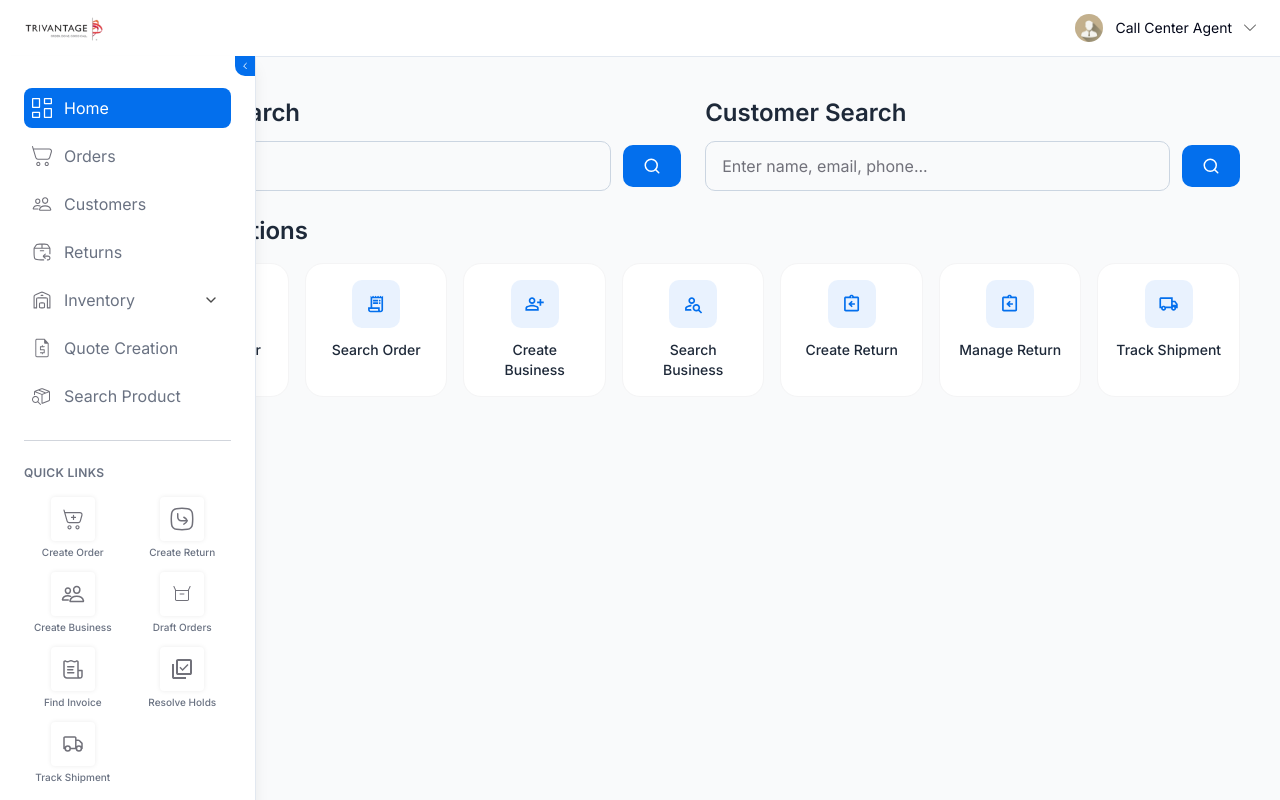
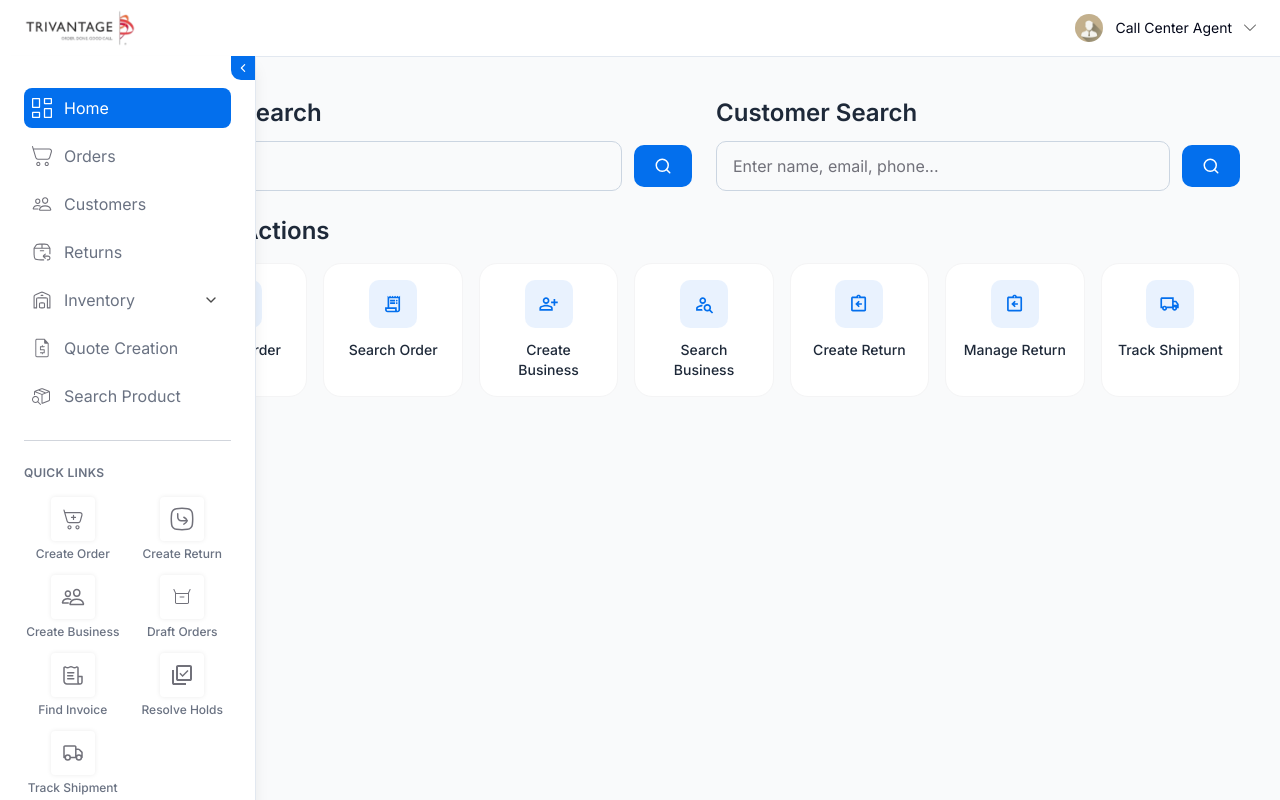
Before and after one commit to Annurag-24/glen_raven_web, a React (Vite) app: page / in a window 1280 px wide. Both pictures are taken after a click on the button 95 px from the left and 67 px from the top of the page. Built offline with nearby package versions, Linux system fonts and the light colour scheme.

Commit message:
feat: update Header and LeftSidebar components for improved layout and functionality

```diff
--- a/src/components/Header.tsx
+++ b/src/components/Header.tsx
@@ -7,7 +7,7 @@ const Header = () => {
     <div className="px-6 py-2 bg-white border-b border-slate-200 inline-flex flex-col justify-start items-center gap-2">
       <div className="self-stretch h-10 inline-flex justify-between items-center">
         <div className="w-[703.50px] flex justify-start items-center gap-3">
-          <Link to="/" className="w-20 h-6 relative">
+          <Link to="/" className="w-28 relative">
             <img src="/logo.png" alt="Trivantage Logo" />
           </Link>
         </div>
--- a/src/components/LeftSidebar.tsx
+++ b/src/components/LeftSidebar.tsx
@@ -10,13 +10,17 @@ import { Link, useLocation } from "react-router";
 import ChevronRightIcon from "@/assets/icons/chevron-right.svg";
 import LeftSidebarDrawer from "@/components/LeftSidebarDrawer";
 
-interface MenuSectionProps {
+interface IMenuSectionProps {
   items: MenuItem[];
+  currentPath: string;
 }
 
-const MenuSection = ({ items }: MenuSectionProps) => {
-  const location = useLocation();
-  const currentPath = location.pathname;
+interface IQuickActionsProps {
+  items: ActionItem[];
+  currentPath: string;
+}
+
+const MenuSection = ({ items, currentPath }: IMenuSectionProps) => {
   return (
     <div className="self-stretch flex flex-col justify-start items-center gap-1.5">
       <div className="opacity-50 justify-start text-Grey-600 text-xs font-normal leading-3 tracking-wide">
@@ -25,6 +29,7 @@ const MenuSection = ({ items }: MenuSectionProps) => {
 
       {items.map((item, index) => {
         const isActive = currentPath === item.path;
+
         return (
           <Link
             key={index}
@@ -34,7 +39,7 @@ const MenuSection = ({ items }: MenuSectionProps) => {
             <div className="self-stretch inline-flex justify-center items-center gap-1.5">
               <div
                 className={cn(
-                  "w-9 h-9 relative rounded-md overflow-hidden flex items-center justify-center transition-colors",
+                  "w-10 h-10 relative rounded-md overflow-hidden flex items-center justify-center transition-colors",
                   isActive ? "bg-tertiary" : "group-hover:bg-tertiary"
                 )}
               >
@@ -42,7 +47,7 @@ const MenuSection = ({ items }: MenuSectionProps) => {
                   src={item.icon}
                   alt={item.name}
                   className={cn(
-                    "w-4 h-4 transition-all",
+                    "w-5 h-5 transition-all",
                     isActive
                       ? "brightness-0 invert"
                       : "group-hover:brightness-0 group-hover:invert"
@@ -50,16 +55,16 @@ const MenuSection = ({ items }: MenuSectionProps) => {
                 />
               </div>
             </div>
-            <div
+            <p
               className={cn(
-                "self-stretch text-center justify-center text-[10px] uppercase leading-3 tracking-wide transition-colors whitespace-pre-line",
+                "self-stretch text-center justify-center text-[12px] uppercase leading-3 tracking-wide transition-colors whitespace-pre-line",
                 isActive
                   ? "text-blue-900 font-semibold"
                   : "text-gray-500 font-normal group-hover:text-tertiary group-hover:font-semibold"
               )}
             >
               {item.name}
-            </div>
+            </p>
           </Link>
         );
       })}
@@ -67,65 +72,77 @@ const MenuSection = ({ items }: MenuSectionProps) => {
   );
 };
 
-interface QuickActionsProps {
-  items: ActionItem[];
-}
+const QuickActions = ({ items, currentPath }: IQuickActionsProps) => {
+  return (
+    <div className="self-stretch flex flex-col justify-start items-center gap-2 mb-2">
+      {items.map((item, index) => {
+        const isActive = currentPath === item.path;
 
-const QuickActions = ({ items }: QuickActionsProps) => {
         return (
-    <div className="self-stretch flex flex-col justify-start items-center gap-1.5">
-      {items.map((item, index) => (
           <Link
             key={index}
             to={item.path}
-          className="self-stretch px-2.5 py-1 bg-white rounded-xl flex flex-col justify-center items-center gap-1 overflow-hidden group"
+            className="self-stretch flex flex-col justify-start items-center gap-1.5 group"
           >
+            <div className="self-stretch inline-flex justify-center items-center gap-1.5">
               <div
                 className={cn(
-              "w-8 h-8 p-0.5 rounded-md inline-flex justify-center items-center gap-2.5 transition-colors",
-              "bg-gray-100 group-hover:bg-tertiary"
+                  "w-10 h-10 relative rounded-md overflow-hidden flex items-center justify-center transition-colors bg-gray-100",
+                  isActive ? "bg-tertiary" : "group-hover:bg-tertiary"
                 )}
               >
                 <img
                   src={item.icon}
                   alt={item.name}
-              className="w-4 h-4 transition-all group-hover:brightness-0 group-hover:invert"
+                  className={cn(
+                    "w-5 h-5 transition-all",
+                    isActive
+                      ? "brightness-0 invert"
+                      : "group-hover:brightness-0 group-hover:invert"
+                  )}
                 />
               </div>
-          <div
+            </div>
+            <p
               className={cn(
-              "text-center justify-center text-[8px] leading-5 transition-colors",
-              "text-gray-500 font-normal group-hover:text-tertiary"
+                "self-stretch text-center justify-center text-[11px] uppercase leading-3 tracking-wide transition-colors whitespace-pre-line",
+                isActive
+                  ? "text-blue-900 font-semibold"
+                  : "text-gray-500 font-normal group-hover:text-tertiary group-hover:font-semibold"
               )}
             >
               {item.name}
-          </div>
+            </p>
           </Link>
-      ))}
+        );
+      })}
     </div>
   );
 };
 
 const LeftSidebar = () => {
+  const location = useLocation();
+  const currentPath = location.pathname;
+
   const [showDrawer, setShowDrawer] = useState<boolean>(false);
 
   return (
-    <aside className="px-3 py-5 relative bg-white border-r-[0.50px] border-slate-200 inline-flex flex-col justify-start items-center gap-7 h-screen">
-      <div className="flex-1 flex flex-col justify-between items-center">
-        <MenuSection items={menuItems} />
+    <aside className="px-3 py-5 w-32 relative bg-white border-r-[0.50px] border-slate-200 inline-flex flex-col justify-start items-center gap-7 h-screen">
+      <div className="flex-1 flex flex-col justify-between items-center w-full">
+        <MenuSection items={menuItems} currentPath={currentPath} />
 
         {/* Divider */}
         <div className="w-full h-[0.60px] bg-gray-300 my-5"></div>
 
-        <QuickActions items={actionItems} />
+        <QuickActions items={actionItems} currentPath={currentPath} />
       </div>
 
       {/* Top Right Corner Button */}
       <button
-        className="w-5 h-5 top-0 right-0 absolute bg-tertiary rounded-bl-[10px] flex flex-col justify-center items-center gap-2.5 hover:bg-tertiary/90 transition-colors"
+        className="w-6 h-6 top-0 right-0 absolute bg-tertiary rounded-bl-[10px] flex flex-col justify-center items-center gap-2.5 hover:bg-tertiary/90 transition-colors"
         onClick={() => setShowDrawer((prev) => !prev)}
       >
-        <img src={ChevronRightIcon} alt="Menu" className="w-4 h-4" />
+        <img src={ChevronRightIcon} alt="Menu" className="w-5 h-5" />
       </button>
 
       {showDrawer && <LeftSidebarDrawer setShowDrawer={setShowDrawer} />}
--- a/src/components/LeftSidebarDrawer.tsx
+++ b/src/components/LeftSidebarDrawer.tsx
@@ -1,32 +1,34 @@
+import {
+  actionItems,
+  drawerMenuItems,
+  type DrawerMenuItem,
+  type ActionItem,
+} from "@/constants/navigation";
 import { cn } from "@/lib/utils";
 import { useState } from "react";
 import { Link, useLocation } from "react-router";
 import ChevronRightIcon from "@/assets/icons/chevron-right.svg";
-import { actionItems, drawerMenuItems } from "@/constants/navigation";
 
-interface ILeftSidebarDrawerProps {
-  setShowDrawer: React.Dispatch<React.SetStateAction<boolean>>;
+interface IMenuSectionProps {
+  items: DrawerMenuItem[];
+  currentPath: string;
+  expandedItems: number[];
+  toggleExpanded: (index: number) => void;
 }
 
-const LeftSidebarDrawer: React.FC<ILeftSidebarDrawerProps> = ({
-  setShowDrawer,
-}) => {
-  const location = useLocation();
-  const currentPath = location.pathname;
-  const [expandedItems, setExpandedItems] = useState<number[]>([]);
+interface IQuickLinksProps {
+  items: ActionItem[];
+}
 
-  const toggleExpanded = (index: number) => {
-    setExpandedItems((prev) =>
-      prev.includes(index) ? prev.filter((i) => i !== index) : [...prev, index]
-    );
-  };
-
+const MenuSection = ({
+  items,
+  currentPath,
+  expandedItems,
+  toggleExpanded,
+}: IMenuSectionProps) => {
   return (
-    <div className="fixed top-14 left-0 w-64 h-full bg-white shadow-lg z-50 border-r border-slate-200">
-      <div className="px-6 py-8 bg-white flex flex-col gap-6 h-full overflow-y-auto [&::-webkit-scrollbar]:hidden [-ms-overflow-style:none] [scrollbar-width:none]">
-        {/* Menu Items Section */}
     <div className="flex flex-col gap-2">
-          {drawerMenuItems.map((item, index) => {
+      {items.map((item, index) => {
         const isExpanded = expandedItems.includes(index);
         const hasChildren = item.children && item.children.length > 0;
         const isActive = item.path && currentPath === item.path;
@@ -66,9 +68,7 @@ const LeftSidebarDrawer: React.FC<ILeftSidebarDrawerProps> = ({
                   alt="Menu"
                   className={cn(
                     "w-6 h-6 transition-transform",
-                        isExpanded
-                          ? "rotate-270"
-                          : "rotate-90 invert opacity-70"
+                    isExpanded ? "rotate-270" : "rotate-90 invert opacity-70"
                   )}
                 />
               </button>
@@ -127,17 +127,17 @@ const LeftSidebarDrawer: React.FC<ILeftSidebarDrawerProps> = ({
         );
       })}
     </div>
+  );
+};
 
-        {/* Divider */}
-        <div className="w-full h-[0.60px] bg-gray-300"></div>
-
-        {/* Quick Links Section */}
+const QuickLinks = ({ items }: IQuickLinksProps) => {
+  return (
     <div className="flex flex-col gap-2">
       <div className="text-gray-500 text-xs font-semibold uppercase tracking-wide mb-2">
         Quick Links
       </div>
       <div className="grid grid-cols-2 gap-3">
-            {actionItems.map((item, index) => (
+        {items.map((item, index) => (
           <Link
             key={index}
             to={item.path}
@@ -152,23 +152,72 @@ const LeftSidebarDrawer: React.FC<ILeftSidebarDrawerProps> = ({
                 />
               </div>
             </div>
-                <div className="justify-start text-gray-500 text-[10px] font-medium group-hover:text-tertiary">
+            <div className="justify-start text-gray-500 text-[12px] font-medium group-hover:text-tertiary">
               {item.name}
             </div>
           </Link>
         ))}
       </div>
     </div>
+  );
+};
+
+interface ILeftSidebarDrawerProps {
+  setShowDrawer: React.Dispatch<React.SetStateAction<boolean>>;
+}
+
+const LeftSidebarDrawer: React.FC<ILeftSidebarDrawerProps> = ({
+  setShowDrawer,
+}) => {
+  const location = useLocation();
+  const currentPath = location.pathname;
+  const [expandedItems, setExpandedItems] = useState<number[]>([]);
+
+  const toggleExpanded = (index: number) => {
+    setExpandedItems((prev) =>
+      prev.includes(index) ? prev.filter((i) => i !== index) : [...prev, index]
+    );
+  };
+
+  return (
+    <>
+      {/* Backdrop */}
+      <div
+        className="fixed inset-0 z-40"
+        onClick={() => setShowDrawer(false)}
+      />
+
+      {/* Drawer */}
+      <div className="fixed top-14 left-0 w-64 h-full bg-white shadow-lg z-50 border-r border-slate-200">
+        <div className="px-6 py-8 bg-white flex flex-col gap-6 h-full overflow-y-auto [&::-webkit-scrollbar]:hidden [-ms-overflow-style:none] [scrollbar-width:none]">
+          {/* Menu Items Section */}
+          <MenuSection
+            items={drawerMenuItems}
+            currentPath={currentPath}
+            expandedItems={expandedItems}
+            toggleExpanded={toggleExpanded}
+          />
+
+          {/* Divider */}
+          <div className="w-full h-[0.60px] bg-gray-300"></div>
+
+          {/* Quick Links Section */}
+          <QuickLinks items={actionItems} />
         </div>
 
         {/* Top Right Corner Button */}
         <button
-        className="w-5 h-5 top-0 right-0 absolute bg-tertiary rounded-bl-[10px] flex flex-col justify-center items-center gap-2.5 hover:bg-tertiary/90 transition-colors"
+          className="w-6 h-6 top-0 right-0 absolute bg-tertiary rounded-bl-[10px] flex flex-col justify-center items-center gap-2.5 hover:bg-tertiary/90 transition-colors"
           onClick={() => setShowDrawer((prev) => !prev)}
         >
-        <img src={ChevronRightIcon} alt="Menu" className="w-4 h-4 rotate-180" />
+          <img
+            src={ChevronRightIcon}
+            alt="Menu"
+            className="w-5 h-5 rotate-180"
+          />
         </button>
       </div>
+    </>
   );
 };
 
```
Lines whose indentation alone changed are shown as unchanged.
